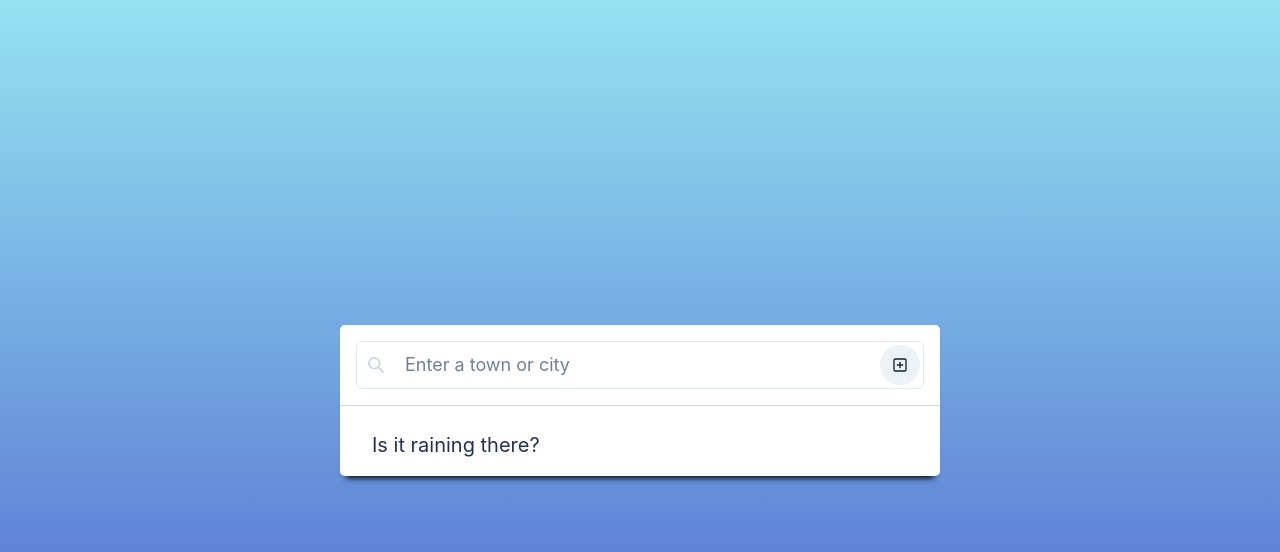
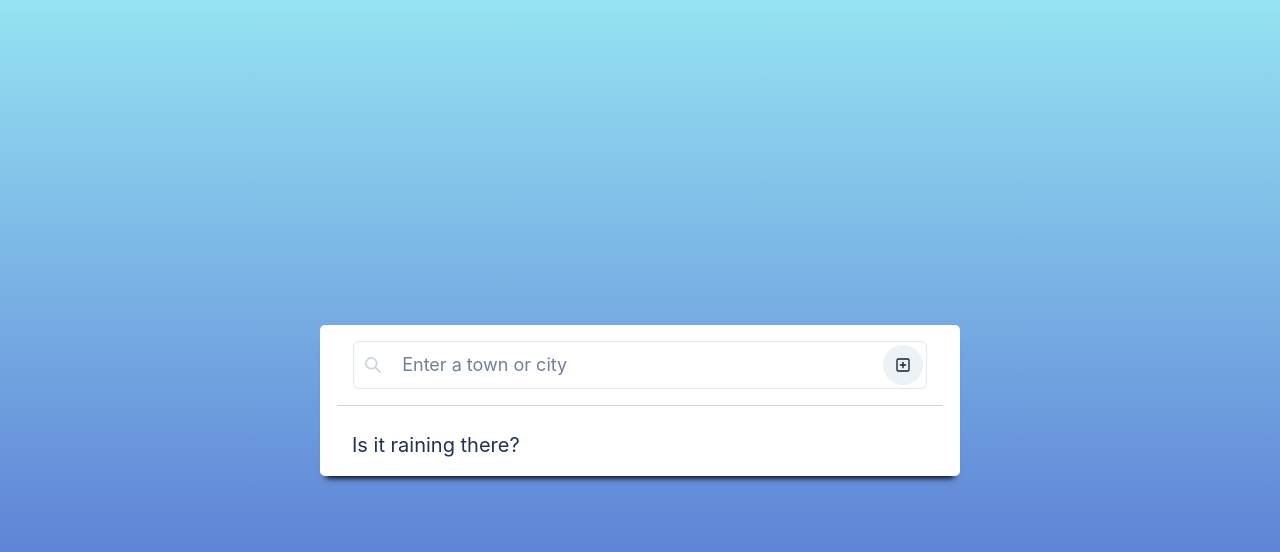
Before and after one commit to ed-halliwell/weather-app, a React (Create React App) app: page / in a window 1280 px wide. Shown: the top 552 px of the page. Built offline with nearby package versions, Linux system fonts and the light colour scheme.

Commit message:
Add useContext for location

```diff
--- a/src/App.tsx
+++ b/src/App.tsx
@@ -1,11 +1,9 @@
-import { useState } from "react";
 import SearchBox from "./components/SearchBox";
 import { Box, Center, VStack } from "@chakra-ui/react";
 import WeatherContainer from "./components/WeatherContainer";
+import LocationContextWrapper from "./components/LocationContextWrapper";
 
 export default function App(): JSX.Element {
-  const [location, setLocation] = useState<string>("");
-
   return (
     <Center
       bg="linear-gradient(
@@ -16,18 +14,21 @@ export default function App(): JSX.Element {
       h="100vh"
       color="rgb(35, 48, 82)"
     >
+      <LocationContextWrapper>
         <Box
           boxShadow="0 8px 6px -6px black"
-        bg="white"
+          bg={["white"]}
           borderRadius="5px"
           m="0"
-        minW={{ base: "85%", md: "600px" }}
+          w="100%"
+          maxW={["40em"]}
         >
           <VStack>
-          <SearchBox handleSetLocation={setLocation} />
-          <WeatherContainer location={location} />
+            <SearchBox />
+            <WeatherContainer />
           </VStack>
         </Box>
+      </LocationContextWrapper>
     </Center>
   );
 }
--- a/src/components/DayForecast.tsx
+++ b/src/components/DayForecast.tsx
@@ -1,7 +1,6 @@
-import { Box, HStack, Text } from "@chakra-ui/react";
+import { Box, Text } from "@chakra-ui/react";
 import moment from "moment";
 import getTempInC from "../utils/getTempInC";
-import getWindDescription from "../utils/getWindDescription";
 import { DailyForecast } from "../utils/interfaces";
 import WindIcon from "./WindIcon";
 
@@ -11,9 +10,16 @@ interface DayForecastProps {
 
 export default function DayForecast(props: DayForecastProps): JSX.Element {
   const { date, temp, feels_like, weather, wind } = props.forecast;
-  console.log(props.forecast);
+  console.log(feels_like);
   return (
-    <Box border="1px" width="4rem">
+    <Box
+      bg="#f1f0f0"
+      mr="0.5rem"
+      h="100%"
+      border="1px"
+      minW="5rem"
+      borderRadius="5px"
+    >
       <Text fontSize="sm">{moment(date).format("dddd")}</Text>
       <Text sx={{ textTransform: "capitalize" }}>{weather.description}</Text>
       <Text fontSize="sm">
--- a/src/components/Forecast.tsx
+++ b/src/components/Forecast.tsx
@@ -1,6 +1,6 @@
 import { useEffect, useState } from "react";
 import axios from "axios";
-import { Box, Container, Heading, HStack } from "@chakra-ui/react";
+import { Box, Container, Heading } from "@chakra-ui/react";
 import {
   GET_COORDS_FROM_LOCATION,
   WEATHER_API_KEY,
@@ -64,13 +64,20 @@ export default function Forecast({ location }: ForecastProps): JSX.Element {
   return (
     <Container maxW="100%" py="1rem">
       <Heading fontSize="md">Weather Forecast</Heading>
-      <Box border="1px" maxW="80%">
-        <HStack overflowX="scroll" spacing={2}>
-          {dailyForecast &&
-            dailyForecast.map((day, i) => {
-              return <DayForecast key={i + 1} forecast={day} />;
-            })}
-        </HStack>
+      <Box
+        alignItems="flex-start"
+        display="flex"
+        flexWrap="nowrap"
+        borderRadius="5px"
+        w="100%"
+        m="1rem 0"
+        overflowX="scroll"
+        scrollSnapType="x mandatory"
+      >
+        {dailyForecast &&
+          dailyForecast.map((day, i) => {
+            return <DayForecast key={i + 1} forecast={day} />;
+          })}
       </Box>
     </Container>
   );
--- /dev/null
+++ b/src/components/LocationContextWrapper.tsx
@@ -0,0 +1,23 @@
+import { useState, useMemo } from "react";
+import { LocationContext } from "../contexts/LocationContext";
+
+interface LocationContextWrapperProps {
+  children: React.ReactNode;
+}
+
+export default function UserContextWrapper(
+  props: LocationContextWrapperProps
+): JSX.Element {
+  const [location, setLocation] = useState<string | undefined>(undefined);
+
+  const locationName = useMemo(
+    () => ({ location, setLocation }),
+    [location, setLocation]
+  );
+
+  return (
+    <LocationContext.Provider value={locationName}>
+      {props.children}
+    </LocationContext.Provider>
+  );
+}
--- a/src/components/SearchBox.tsx
+++ b/src/components/SearchBox.tsx
@@ -1,4 +1,4 @@
-import React, { useState } from "react";
+import React, { useContext, useState } from "react";
 import {
   Button,
   Container,
@@ -10,15 +10,11 @@ import {
 import { SearchIcon, PlusSquareIcon } from "@chakra-ui/icons";
 import { GEO_API_BASE_URL, GEO_API_KEY } from "../utils/APIFragments";
 import { PlaceNameContext } from "../utils/interfaces";
+import { LocationContext } from "../contexts/LocationContext";
 
-interface SearchBoxProps {
-  handleSetLocation: (locationName: string) => void;
-}
-
-export default function SearchBox({
-  handleSetLocation,
-}: SearchBoxProps): JSX.Element {
+export default function SearchBox(): JSX.Element {
   const [searchQuery, setSearchQuery] = useState<string>("");
+  const { setLocation } = useContext(LocationContext);
 
   const handleSearchSubmit = async (searchTerm: string) => {
     // fetch full placename
@@ -46,7 +42,7 @@ export default function SearchBox({
         }
       })
       .then((locationName: string) => {
-        handleSetLocation(locationName);
+        setLocation(locationName);
       });
   };
 
@@ -85,7 +81,7 @@ export default function SearchBox({
         }
       })
       .then((locationName: string) => {
-        handleSetLocation(locationName);
+        setLocation(locationName);
       });
   };
 
--- a/src/components/WeatherContainer.tsx
+++ b/src/components/WeatherContainer.tsx
@@ -1,14 +1,11 @@
+import { useContext } from "react";
+import { LocationContext } from "../contexts/LocationContext";
+import { Container, Text } from "@chakra-ui/react";
 import CurrentWeather from "./CurrentWeather";
-import { Container, Text } from "@chakra-ui/react";
 import Forecast from "./Forecast";
 
-interface WeatherContainerProps {
-  location: string;
-}
-
-export default function WeatherContainer({
-  location,
-}: WeatherContainerProps): JSX.Element {
+export default function WeatherContainer(): JSX.Element {
+  const { location } = useContext(LocationContext);
   return (
     <Container py="0" maxW="100%">
       <Text fontSize="xl" m="1rem">
--- /dev/null
+++ b/src/contexts/LocationContext.ts
@@ -0,0 +1,11 @@
+import { createContext } from "react";
+
+export const LocationContext = createContext<{
+  location: string | undefined;
+  setLocation: React.Dispatch<React.SetStateAction<string | undefined>>;
+}>({
+  location: undefined,
+  setLocation: () => {
+    /** */
+  },
+});
```
Lines whose indentation alone changed are shown as unchanged.
